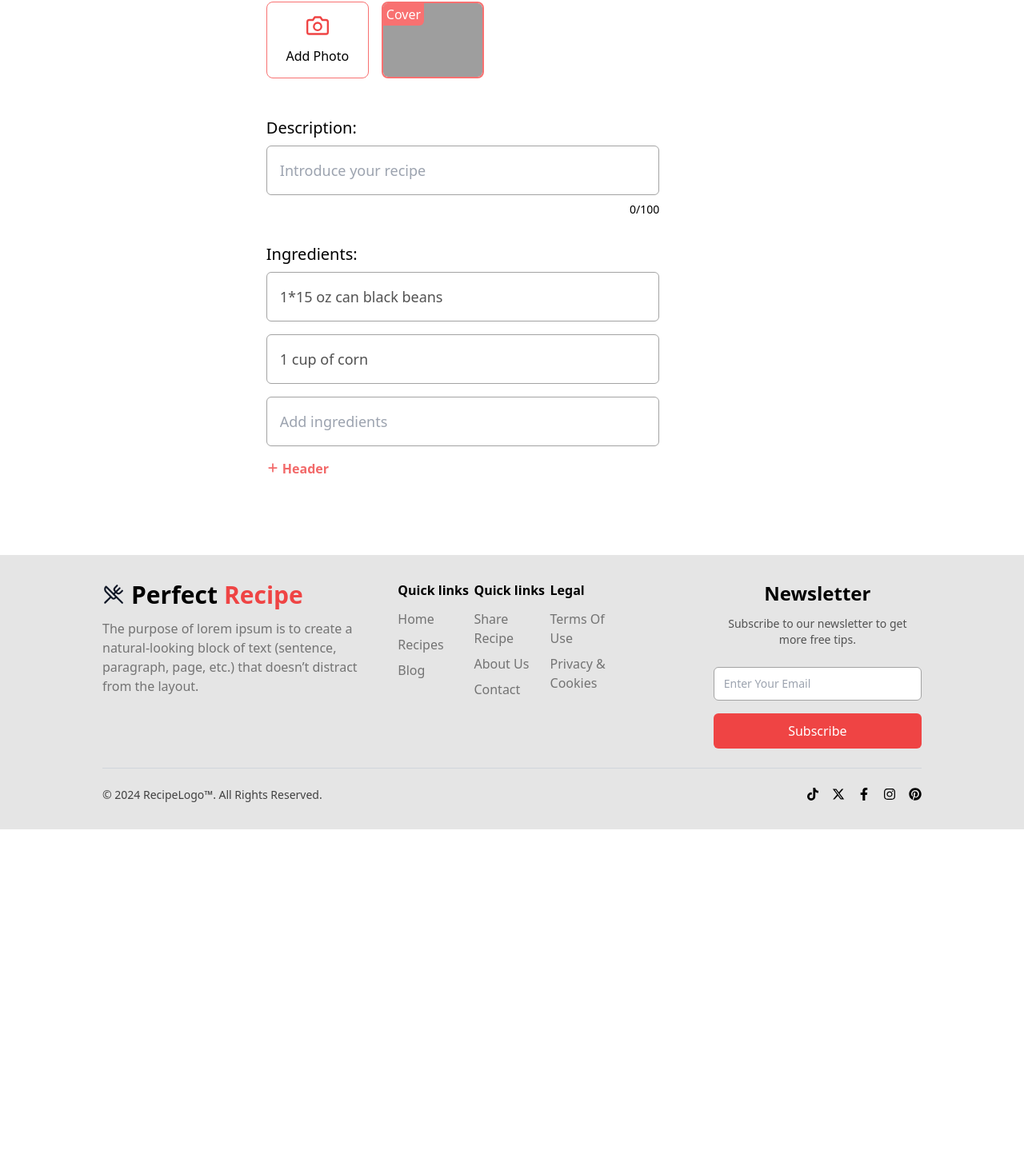
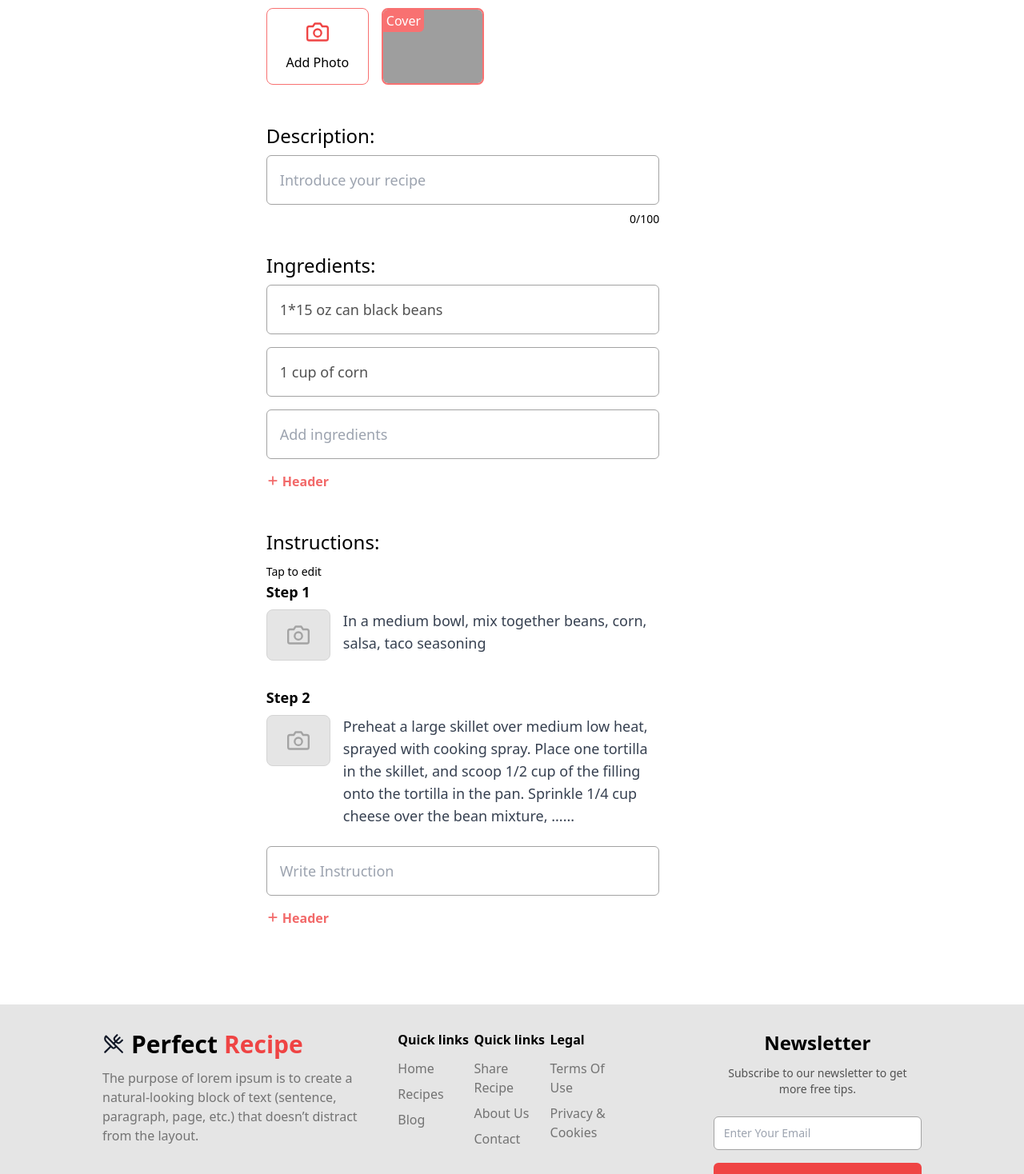
Before and after one commit to iamxettry/perfect-recipe, a React (Vite) app: page /add-recipe in a window 1280 px wide. Shown: the part 728-2196 px from the top of the page at 80% size. Before the commit the page ends 1765 px from the top, so only its background shows below. Built offline with nearby package versions, Linux system fonts and the light colour scheme; grey boxes are pictures that could not be loaded.

Commit message:
feat : add isnctruction form and fix : label text size

```diff
--- a/src/Components/pages/Add-recipe/AddIngredients.jsx
+++ b/src/Components/pages/Add-recipe/AddIngredients.jsx
@@ -18,13 +18,13 @@ const AddIngredients = () => {
     handleAddIngredients(e);
   });
   return (
-    <div>
+    <div className="lg:w-4/5">
       <ul className="flex flex-col gap-4">
         {ingredientsList &&
           ingredientsList.map((ingredient, index) => (
             <li
               key={index}
-              className="border border-neutral-400 rounded-md  w-4/5 px-4 py-1.5 md:py-2.5 lg:py-4  lg:text-lg text-neutral-600"
+              className="border border-neutral-400 rounded-md   px-4 py-1.5 md:py-2.5 lg:py-4  lg:text-lg text-neutral-600"
             >
               <span>{ingredient}</span>
             </li>
@@ -36,7 +36,7 @@ const AddIngredients = () => {
           value={newIngredint}
           onChange={(e) => setNewIngredint(e.target.value)}
           placeholder="Add ingredients"
-          className="border border-neutral-400 rounded-md  w-4/5 px-4 py-1.5 md:py-2.5 lg:py-4 focus:border-red-500 focus:outline-none  lg:text-lg "
+          className="border border-neutral-400 rounded-md   px-4 py-1.5 md:py-2.5 lg:py-4 focus:border-red-500 focus:outline-none  lg:text-lg "
         />
       </ul>
       <button className="flex items-center  justify-center gap-1 my-4 text-red-500/80 font-bold">
--- /dev/null
+++ b/src/Components/pages/Add-recipe/AddInstructions.jsx
@@ -0,0 +1,77 @@
+import React from "react";
+import { FaPlus } from "react-icons/fa6";
+import { FiCamera } from "react-icons/fi";
+
+const AddInstructions = () => {
+  return (
+    <div className="">
+      <button className="text-sm">Tap to edit</button>
+
+      {/* Step 1 */}
+      <div className=" mb-6">
+        <h3 className="text-lg font-semibold pb-2">Step 1</h3>
+        <div className="flex">
+          <div className="flex-shrink-0">
+            <label className="h-16 w-20 rounded-lg border border-neutral-300 bg-neutral-200 flex items-center justify-center  cursor-pointer  ">
+
+              {/* Placeholder for an image  */}
+              <FiCamera size={28} className="text-neutral-400" />
+              <input
+                type="file"
+                className="hidden"
+                // onChange={(e) => handleImageUpload(e)}
+                multiple
+              />
+            </label>
+          </div>
+          <div className="ml-4">
+            <p className="text-gray-700 lg:text-lg font-medium">
+              In a medium bowl, mix together beans, corn, salsa, taco seasoning
+            </p>
+          </div>
+        </div>
+      </div>
+
+      {/* Step 2 */}
+      <div className=" mb-6">
+        <h3 className="text-lg font-semibold py-2">Step 2</h3>
+        <div className="flex">
+          <div className="flex-shrink-0">
+            <label className="h-16 w-20 rounded-lg border border-neutral-300 bg-neutral-200 flex items-center justify-center  cursor-pointer  ">
+
+              {/* Placeholder for an image  */}
+              <FiCamera size={28} className="text-neutral-400" />
+              <input
+                type="file"
+                className="hidden"
+                // onChange={(e) => handleImageUpload(e)}
+                multiple
+              />
+            </label>
+          </div>
+          <div className="ml-4">
+            <p className="text-gray-700 lg:text-lg font-medium">
+            Preheat a large skillet over medium low heat, sprayed with cooking spray. Place one tortilla in the skillet, and scoop 1/2 cup of the filling onto the tortilla in the pan. Sprinkle 1/4 cup cheese over the bean mixture, ......
+            </p>
+          </div>
+        </div>
+      </div>
+
+      {/* Add New Instruction  */}
+      <div className="mt-6">
+        <input
+          type="text"
+          placeholder="Write Instruction"
+          className="border border-neutral-400 rounded-md  w-full px-4 py-1.5 md:py-2.5 lg:py-4 focus:border-red-500 focus:outline-none  lg:text-lg"
+        />
+      </div>
+
+      <button className="flex items-center  justify-center gap-1 my-4 text-red-500/80 font-bold">
+        <FaPlus className="pb-0.5" />
+        <span>Header</span>
+      </button>
+    </div>
+  );
+};
+
+export default AddInstructions;
--- a/src/Components/pages/Add-recipe/CreateNewRecipe.jsx
+++ b/src/Components/pages/Add-recipe/CreateNewRecipe.jsx
@@ -2,6 +2,7 @@ import React from "react";
 import Button from "../../common/Button";
 import RecipeImageUploader from "./RecipeImageUploader";
 import AddIngredients from "./AddIngredients";
+import AddInstructions from "./AddInstructions";
 
 const CreateNewRecipe = () => {
   // form submit
@@ -11,7 +12,7 @@ const CreateNewRecipe = () => {
   return (
     <form className="mt-10 mb-20" onSubmit={handleSubmit}>
       <div className="my-2 flex justify-between  items-center">
-        <h1 className="text-xl md:text-2xl  font-bold">Create new recipe</h1>
+        <h1 className="text-xl md:text-2xl  lg:text-3xl font-bold">Create new recipe</h1>
         <Button className={"min-w-14 text-sm md:text-base py-1 md:p-1.5"}>
           Save
         </Button>
@@ -19,10 +20,10 @@ const CreateNewRecipe = () => {
 
       {/* Form fields */}
 
-      <div className=" w-4/5 sm:w-3/5 mx-auto flex flex-col gap-8  mt-10 xl:mt-16">
+      <div className=" w-[90%] sm:w-3/5 mx-auto flex flex-col gap-8  mt-10 xl:mt-16">
         {/* title */}
         <div className="flex flex-col gap-2">
-          <label htmlFor="recipe" className=" text-lg md:text-xl font-medium">
+          <label htmlFor="recipe" className=" text-lg md:text-xl lg:text-2xl font-medium">
             Recipe Title:
           </label>
           <input
@@ -30,7 +31,7 @@ const CreateNewRecipe = () => {
             name="recipe"
             id="recipe"
             placeholder="Recipe title"
-            className="border border-neutral-400 rounded-md  w-4/5 px-4 py-1.5 md:py-2.5 lg:py-4 lg:text-lg focus:border-red-500 focus:outline-none "
+            className="border border-neutral-400 rounded-md  lg:w-4/5 px-4 py-1.5 md:py-2.5 lg:py-4 lg:text-lg focus:border-red-500 focus:outline-none "
           />
         </div>
 
@@ -38,7 +39,7 @@ const CreateNewRecipe = () => {
         <div className="flex flex-col gap-2">
           <label
             htmlFor="recipe-image"
-            className="text-lg md:text-xl font-medium"
+            className="text-lg md:text-xl lg:text-2xl font-medium"
           >
             Recipe Image :
           </label>
@@ -50,7 +51,7 @@ const CreateNewRecipe = () => {
         <div className="flex flex-col gap-2 ">
           <label
             htmlFor="description"
-            className="text-lg lg:text-xl font-medium"
+            className="text-lg  md:text-xl lg:text-2xl  font-medium"
           >
             Description:
           </label>
@@ -59,9 +60,9 @@ const CreateNewRecipe = () => {
             name="description"
             id="description"
             placeholder="Introduce your recipe"
-            className="border border-neutral-400 rounded-md  w-4/5 px-4 py-1.5 md:py-2.5 lg:py-4 lg:text-lg focus:border-red-500 focus:outline-none  "
+            className="border border-neutral-400 rounded-md  lg:w-4/5 px-4 py-1.5 md:py-2.5 lg:py-4 lg:text-lg focus:border-red-500 focus:outline-none  "
           />
-          <div className="w-4/5">
+          <div className="lg:w-4/5">
             <span className="float-right text-sm">0/100</span>
           </div>
         </div>
@@ -70,7 +71,7 @@ const CreateNewRecipe = () => {
         <div className="flex flex-col gap-2 ">
           <label
             htmlFor="description"
-            className="text-lg lg:text-xl font-medium"
+            className="text-lg  md:text-xl lg:text-2xl  font-medium"
           >
             Ingredients:
           </label>
@@ -79,8 +80,18 @@ const CreateNewRecipe = () => {
           <AddIngredients />
         </div>
 
+        {/* Instructions  */}
+        <div className="flex flex-col gap-2 lg:w-4/5 ">
+          <label
+            htmlFor="description"
+            className="text-lg  md:text-xl lg:text-2xl  font-medium"
+          >
+            Instructions:
+          </label>
 
-
+          {/*Add instructions */}
+          <AddInstructions/>
+        </div>
       </div>
     </form>
   );
```
